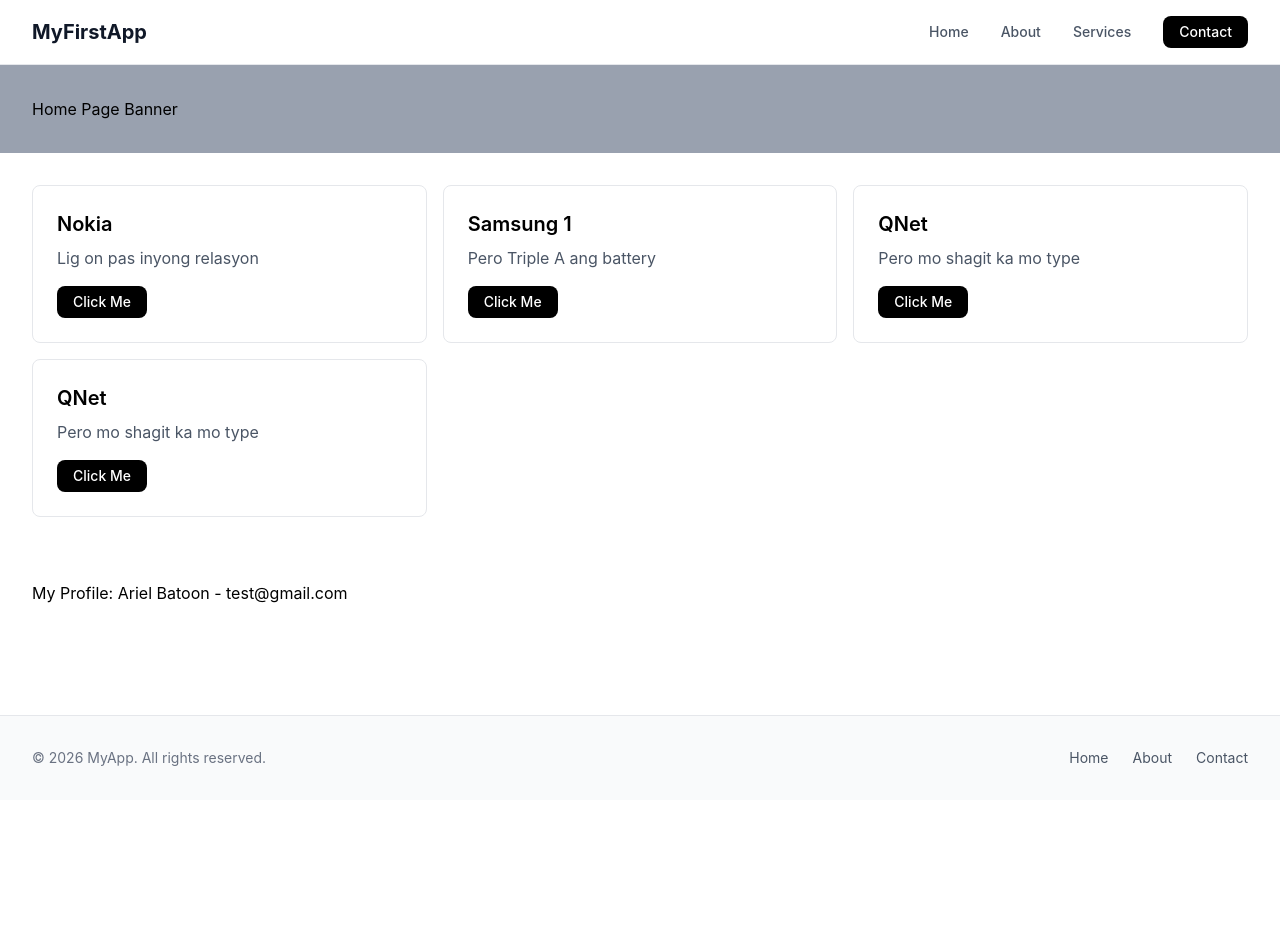
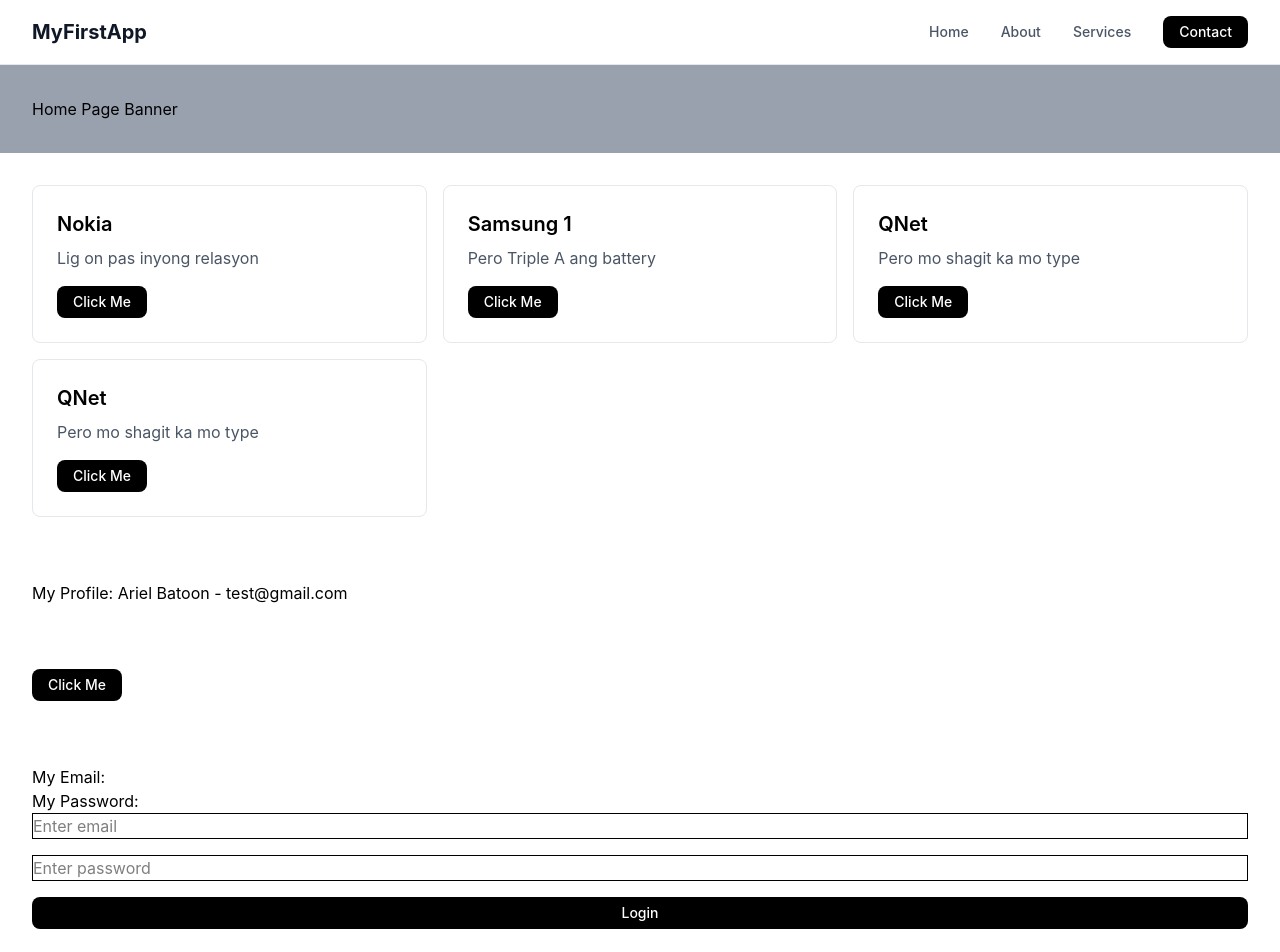
Before and after one commit to arielmaestrodev/first-react-app, a React (Vite) app: page / in a window 1280 px wide. Shown: the top 952 px of the page. Before the commit the page ends 800 px from the top, so only its background shows below. Built offline with nearby package versions, Linux system fonts and the light colour scheme.

Commit message:
8-8-usestate-events

```diff
--- a/src/pages/guest/home/index.tsx
+++ b/src/pages/guest/home/index.tsx
@@ -1,13 +1,55 @@
+import { useState } from "react";
+import { cn } from "@/lib/cn";
+
 import { HomePageBannerSection } from "@/components/features/home/homepage-banner-section";
 import { CardDataSection } from "@/components/features/home/card-data-section";
 import { ProfileSection } from "@/components/features/home/profile-section";
+import { Button } from "@/components/ui/button";
 
 export default function HomePage() {
+  const [box, setBox] = useState("Closed");
+  const [email, setEmail] = useState("");
+  const [password, setPassword] = useState("");
+
+  const boxSwitch = () => {
+    if (box === "Open") {
+      setBox("Closed");
+    } else {
+      setBox("Open");
+    }
+  }
+
+  const loginAccount = (e: any) => {
+    e.preventDefault();
+
+    const message = email + password;
+    alert(message);
+  }
+
   return (
     <>
       <HomePageBannerSection />
       <CardDataSection />
       <ProfileSection />
+      <section className={cn(box === "Closed" ? "h-0" : "h-20", "transition-[height] delay-150 duration-300 max-w-7xl mx-auto px-4 sm:px-6 lg:px-8 bg-gray-200")}>
+        <h1 className={cn(box === "Closed" ? "opacity-0" : "opacity-100", "transition delay-150 duration-300")}>Box</h1>
+        {/* <Button onClick={() => setBox("Closed")}>Click</Button> */}
+      </section>
+
+      <section className="max-w-7xl mx-auto px-4 sm:px-6 lg:px-8 py-8">
+        <Button onClick={boxSwitch}>Click Me</Button>
+      </section>
+
+      {/* Forms */}
+      <section className="max-w-7xl mx-auto px-4 sm:px-6 lg:px-8 py-8">
+        <h1>My Email: {email}</h1>
+        <h1>My Password: {password}</h1>
+        <form onSubmit={loginAccount} className="flex flex-col gap-4">
+          <input onChange={(e) => setEmail(e.target.value)} className="border" type="email" placeholder="Enter email" />
+          <input onChange={(e) => setPassword(e.target.value)} className="border" type="password" placeholder="Enter password" />
+          <Button type="submit">Login</Button>
+        </form>
+      </section>
     </>
   )
 }
```
